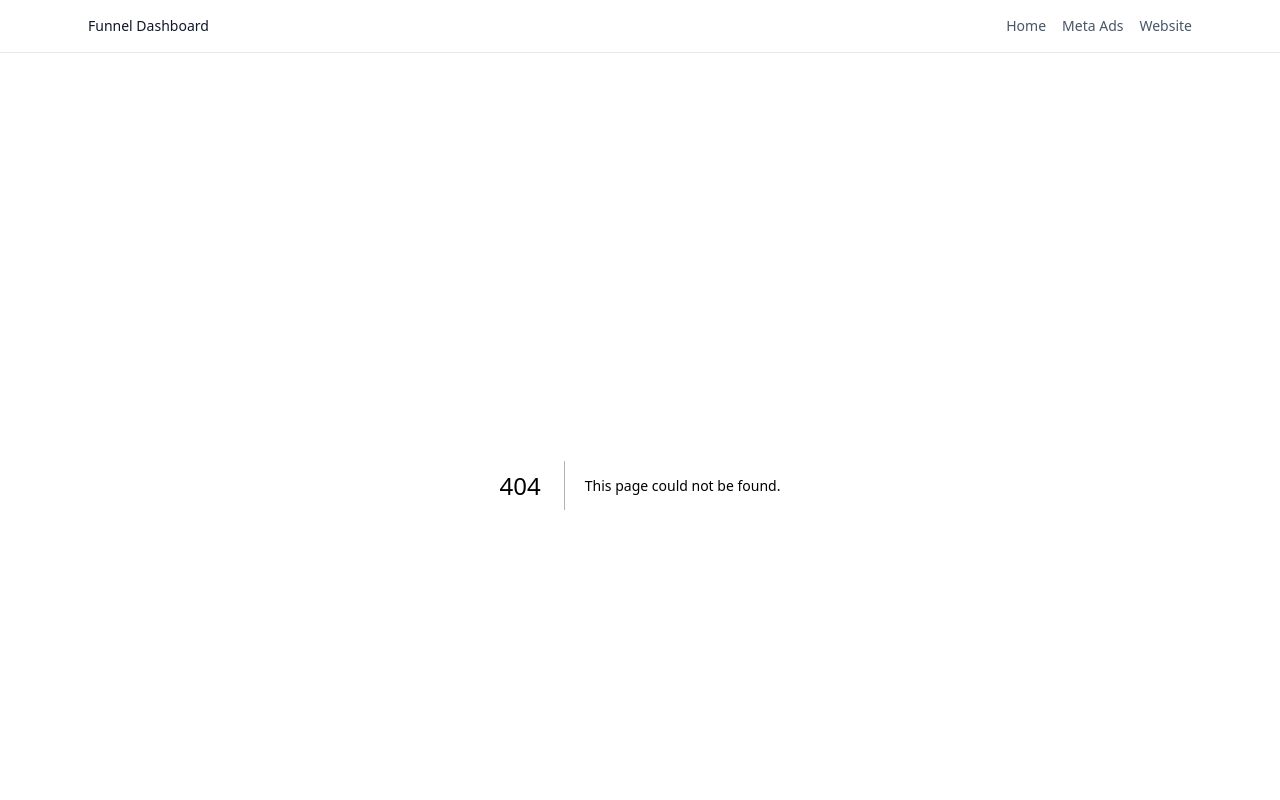
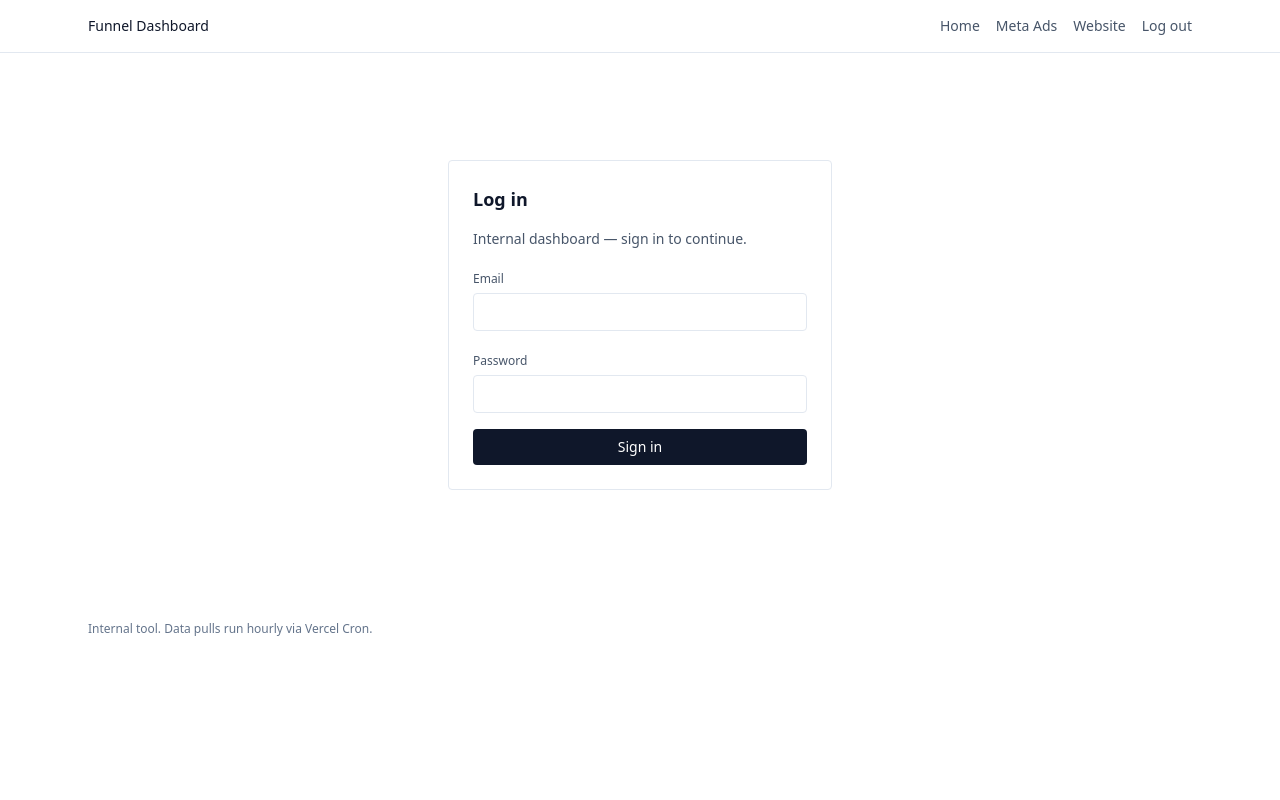
Before and after one commit to mehul7169/marketing-rma, a Next.js app: page /login in a window 1280 px wide. Before the commit this address had no page. Shown: the top 800 px of the page. Built offline with nearby package versions, Linux system fonts and the light colour scheme.

Commit message:
gate the site

```diff
--- /dev/null
+++ b/src/app/api/auth/login/route.ts
@@ -0,0 +1,46 @@
+import { NextResponse } from "next/server";
+import { SESSION_COOKIE, SESSION_VALUE } from "@/lib/auth/session";
+
+type LoginBody = {
+  email?: unknown;
+  password?: unknown;
+};
+
+export async function POST(request: Request) {
+  let body: LoginBody;
+  try {
+    body = (await request.json()) as LoginBody;
+  } catch {
+    return NextResponse.json(
+      { error: "Invalid email or password" },
+      { status: 401 }
+    );
+  }
+
+  const email = typeof body.email === "string" ? body.email.trim() : "";
+  const password = typeof body.password === "string" ? body.password : "";
+
+  const expectedEmail = process.env.ADMIN_EMAIL ?? "";
+  const expectedPassword = process.env.ADMIN_PASSWORD ?? "";
+
+  if (
+    !expectedEmail ||
+    !expectedPassword ||
+    email !== expectedEmail ||
+    password !== expectedPassword
+  ) {
+    return NextResponse.json(
+      { error: "Invalid email or password" },
+      { status: 401 }
+    );
+  }
+
+  const response = NextResponse.json({ ok: true });
+  response.cookies.set(SESSION_COOKIE, SESSION_VALUE, {
+    httpOnly: true,
+    sameSite: "lax",
+    path: "/",
+    secure: process.env.NODE_ENV === "production"
+  });
+  return response;
+}
--- /dev/null
+++ b/src/app/api/auth/logout/route.ts
@@ -0,0 +1,14 @@
+import { NextRequest, NextResponse } from "next/server";
+import { SESSION_COOKIE } from "@/lib/auth/session";
+
+export async function GET(request: NextRequest) {
+  const response = NextResponse.redirect(new URL("/login", request.url));
+  response.cookies.set(SESSION_COOKIE, "", {
+    httpOnly: true,
+    sameSite: "lax",
+    path: "/",
+    maxAge: 0,
+    secure: process.env.NODE_ENV === "production"
+  });
+  return response;
+}
--- a/src/app/layout.tsx
+++ b/src/app/layout.tsx
@@ -14,14 +14,13 @@ export default function RootLayout({
   return (
     <html lang="en">
       <body>
-        {/* TODO: This is an internal tool. Add basic-auth/login later if needed. */}
         <div className="min-h-screen">
           <header className="border-b border-slate-200">
             <div className="mx-auto flex max-w-6xl items-center justify-between px-6 py-4">
               <div className="text-sm font-medium text-slate-900">
                 Funnel Dashboard
               </div>
-              <nav className="flex gap-4 text-sm">
+              <nav className="flex items-center gap-4 text-sm">
                 <a
                   className="text-slate-600 hover:text-slate-900"
                   href="/"
@@ -40,6 +39,12 @@ export default function RootLayout({
                 >
                   Website
                 </a>
+                <a
+                  className="text-slate-600 hover:text-slate-900"
+                  href="/api/auth/logout"
+                >
+                  Log out
+                </a>
               </nav>
             </div>
           </header>
--- /dev/null
+++ b/src/app/login/page.tsx
@@ -0,0 +1,92 @@
+"use client";
+
+import { FormEvent, useState } from "react";
+import { useRouter } from "next/navigation";
+
+export default function LoginPage() {
+  const router = useRouter();
+  const [email, setEmail] = useState("");
+  const [password, setPassword] = useState("");
+  const [error, setError] = useState<string | null>(null);
+  const [submitting, setSubmitting] = useState(false);
+
+  async function onSubmit(e: FormEvent) {
+    e.preventDefault();
+    setError(null);
+    setSubmitting(true);
+
+    try {
+      const res = await fetch("/api/auth/login", {
+        method: "POST",
+        headers: { "Content-Type": "application/json" },
+        body: JSON.stringify({ email, password })
+      });
+
+      if (!res.ok) {
+        setError("Invalid email or password");
+        return;
+      }
+
+      router.push("/");
+      router.refresh();
+    } catch {
+      setError("Invalid email or password");
+    } finally {
+      setSubmitting(false);
+    }
+  }
+
+  return (
+    <div className="flex min-h-[60vh] items-center justify-center">
+      <form
+        onSubmit={onSubmit}
+        className="w-full max-w-sm space-y-4 rounded border border-slate-200 p-6"
+      >
+        <h1 className="text-lg font-semibold text-slate-900">Log in</h1>
+        <p className="text-sm text-slate-600">
+          Internal dashboard — sign in to continue.
+        </p>
+
+        <div className="space-y-1">
+          <label htmlFor="email" className="text-xs text-slate-600">
+            Email
+          </label>
+          <input
+            id="email"
+            type="email"
+            autoComplete="username"
+            required
+            value={email}
+            onChange={(e) => setEmail(e.target.value)}
+            className="w-full rounded border border-slate-200 px-3 py-2 text-sm text-slate-900"
+          />
+        </div>
+
+        <div className="space-y-1">
+          <label htmlFor="password" className="text-xs text-slate-600">
+            Password
+          </label>
+          <input
+            id="password"
+            type="password"
+            autoComplete="current-password"
+            required
+            value={password}
+            onChange={(e) => setPassword(e.target.value)}
+            className="w-full rounded border border-slate-200 px-3 py-2 text-sm text-slate-900"
+          />
+        </div>
+
+        {error ? <p className="text-sm text-red-600">{error}</p> : null}
+
+        <button
+          type="submit"
+          disabled={submitting}
+          className="w-full rounded bg-slate-900 px-4 py-2 text-sm font-medium text-white hover:bg-slate-800 disabled:opacity-60"
+        >
+          {submitting ? "Signing in…" : "Sign in"}
+        </button>
+      </form>
+    </div>
+  );
+}
--- /dev/null
+++ b/src/lib/auth/session.ts
@@ -0,0 +1,2 @@
+export const SESSION_COOKIE = "session";
+export const SESSION_VALUE = "ok";
--- /dev/null
+++ b/src/middleware.ts
@@ -0,0 +1,17 @@
+import { NextResponse } from "next/server";
+import type { NextRequest } from "next/server";
+import { SESSION_COOKIE, SESSION_VALUE } from "@/lib/auth/session";
+
+export function middleware(request: NextRequest) {
+  const session = request.cookies.get(SESSION_COOKIE)?.value;
+  if (session === SESSION_VALUE) {
+    return NextResponse.next();
+  }
+
+  const loginUrl = new URL("/login", request.url);
+  return NextResponse.redirect(loginUrl);
+}
+
+export const config = {
+  matcher: ["/((?!api/cron|login|api/auth|_next/static|_next/image|favicon.ico).*)"]
+};
```
Also changed, not shown: 2 other files (tests, documents, lock files or other folders).
